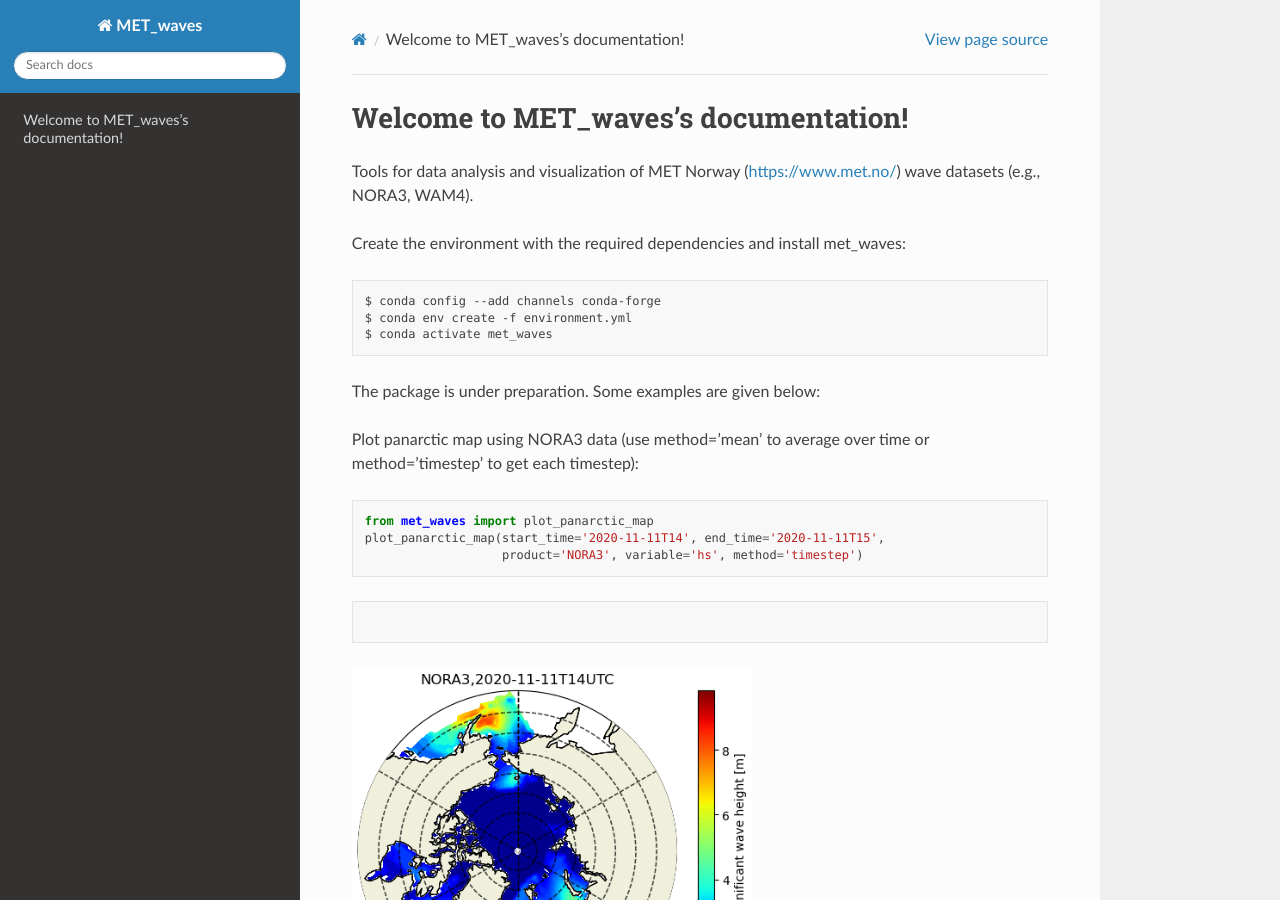
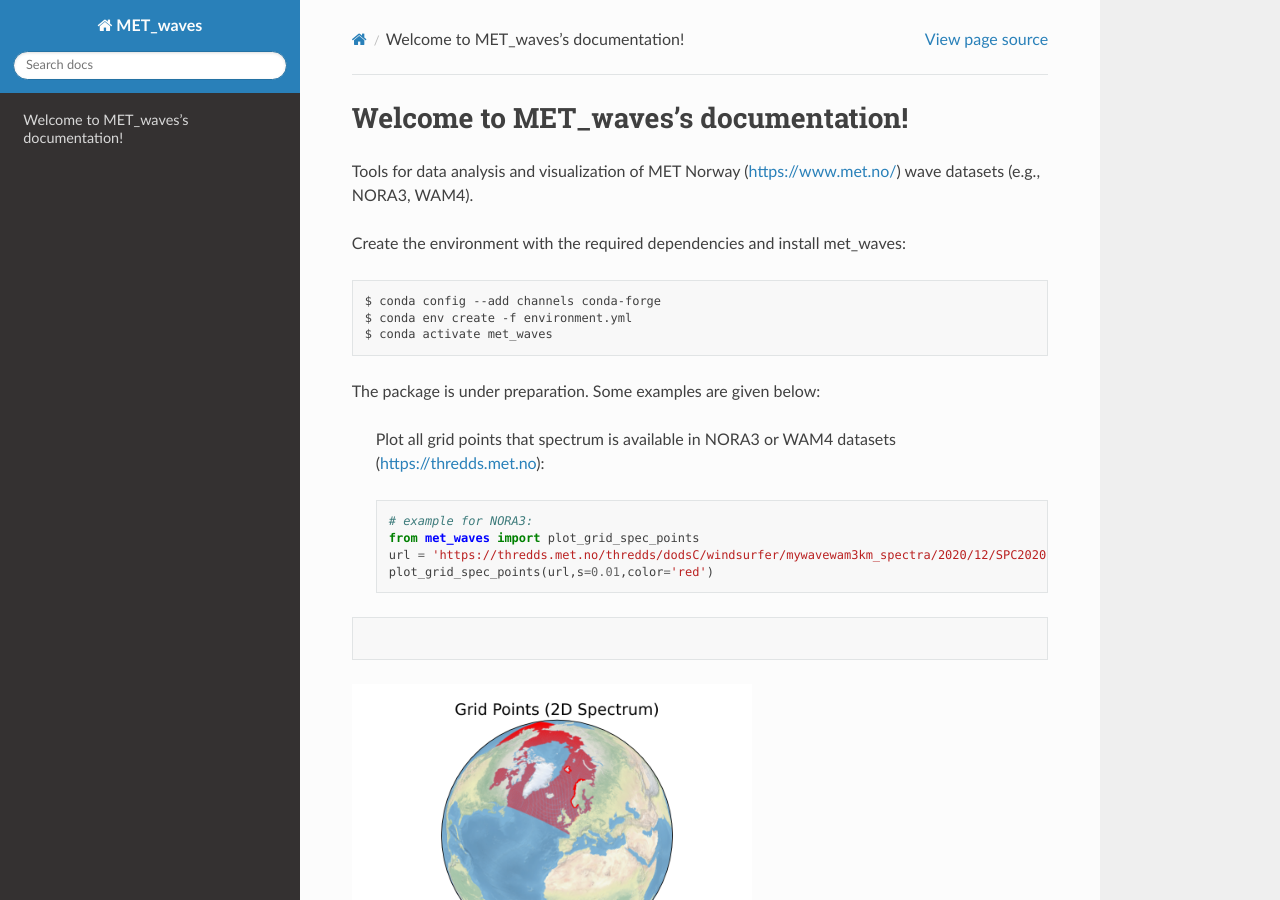
Before and after one commit to MET-OM/MET_waves, a Sphinx documentation site: the page built from docs/index.rst, in a window 1280 px wide and 900 px high. Built offline with Sphinx 7.4.7 and the Read the Docs theme 2.0.0, drawn with Linux system fonts in a browser that asks for light colours.

Commit message:
add info about plot_grid_spec_points

```diff
--- a/docs/index.rst
+++ b/docs/index.rst
@@ -16,6 +16,21 @@ Create the environment with the required dependencies and install met_waves:
   $ conda activate met_waves
 
 The package is under preparation. Some examples are given below:
+
+ Plot all grid points that spectrum is available in NORA3 or WAM4 datasets (https://thredds.met.no)::
+
+   # example for NORA3:
+   from met_waves import plot_grid_spec_points
+   url = 'https://thredds.met.no/thredds/dodsC/windsurfer/mywavewam3km_spectra/2020/12/SPC2020123100.nc'
+   plot_grid_spec_points(url,s=0.01,color='red')
+
+.. code-block:: rst
+
+.. image:: spec_points.png
+  :width: 400
+
+.. image:: zoom_spec_points.png
+  :width: 400
 
 Plot panarctic map using NORA3 data (use method='mean' to average over time or method='timestep' to get each timestep)::
 
```
